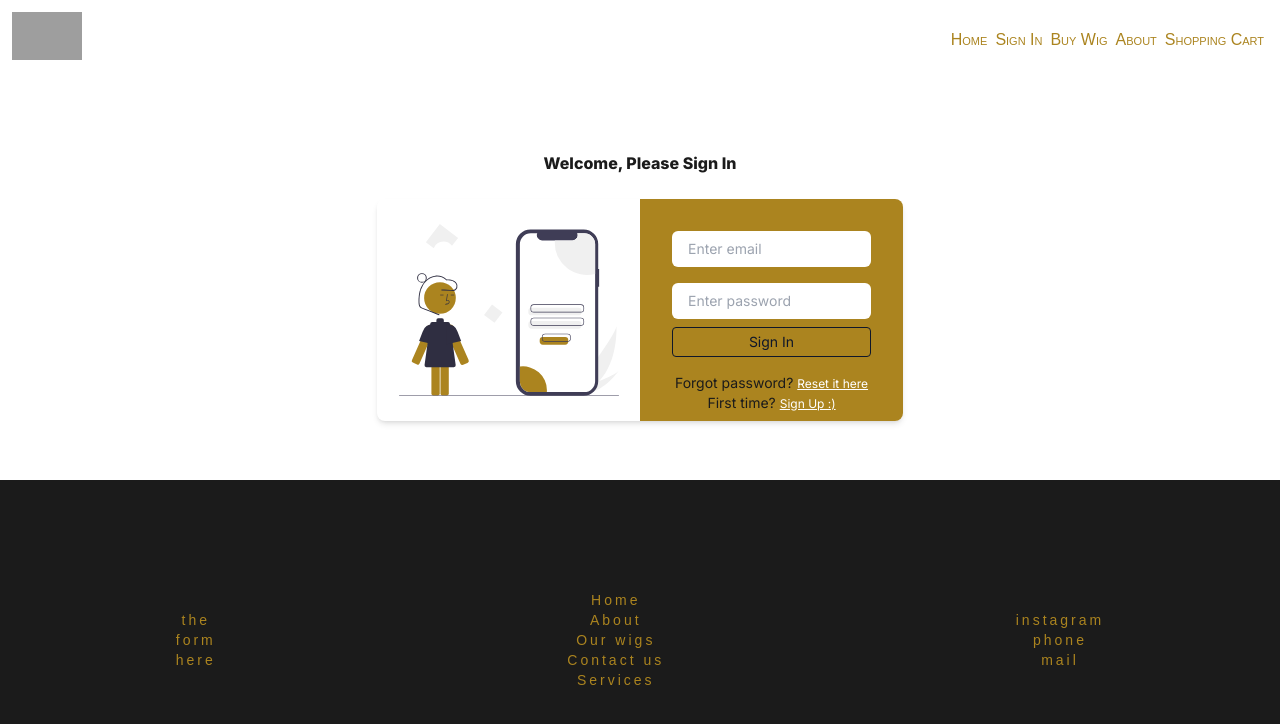
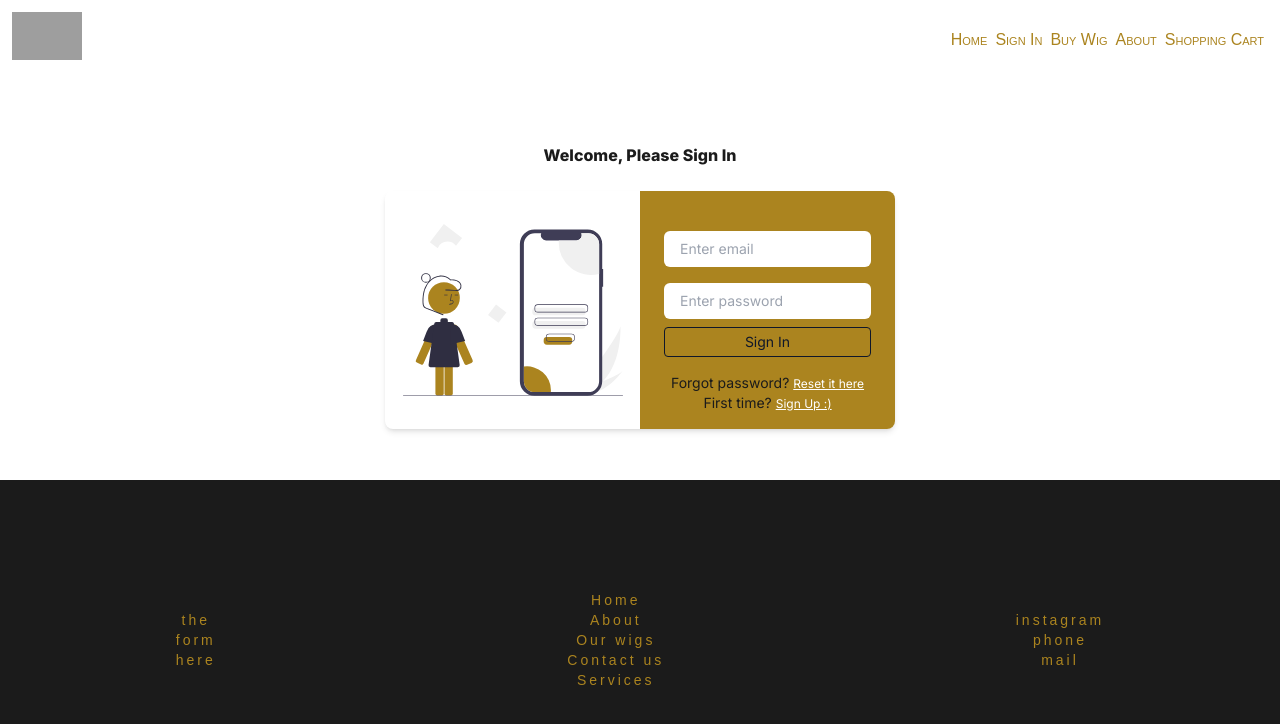
Before and after one commit to chee-zaram/wigit-webapp, a Next.js app in the folder assets/: page /signin in a window 1280 px wide. Shown: the top 724 px of the page. Built offline with nearby package versions, Linux system fonts and the light colour scheme; grey boxes are pictures that could not be loaded.

Commit message:
Fix: Fix signin form bug

```diff
--- a/assets/app/signin/components/SignInForm.tsx
+++ b/assets/app/signin/components/SignInForm.tsx
@@ -116,7 +116,7 @@ const signInForm = () => {
                     width={220}
                     height={300}/>
             </div>
-            <div className='bg-accent py-2 px-4 md:w-1/2'>
+            <div className='bg-accent py-4 px-2 md:w-1/2'>
                 <form onSubmit={ handleSignIn } className='flex flex-col gap-2 p-4  center max-w-max sm:max-w-l'>
                     <label htmlFor='email'></label>
                     <Input onChange={(event: React.ChangeEvent<HTMLInputElement>) => handleSetEmail(event)}
@@ -136,8 +136,8 @@ const signInForm = () => {
                     />
                     <Button type='submit' text='sign in' />
                 </form>
-                <p className='text-sm'>Forgot password? <button className='underline pointer text-light_bg text-xs hover:text-dark_bg' onClick={handleResetPassword}>Reset it here</button></p>
-                <p className='text-sm'>First time? <button className='underline pointer text-light_bg text-xs hover:text-dark_bg' onClick={pushToSignUp}>Sign Up :)</button></p>
+                <p className='text-sm px-2'>Forgot password? <button className='underline pointer text-light_bg text-xs hover:text-dark_bg' onClick={handleResetPassword}>Reset it here</button></p>
+                <p className='text-sm px-2'>First time? <button className='underline pointer text-light_bg text-xs hover:text-dark_bg' onClick={pushToSignUp}>Sign Up :)</button></p>
             </div>
             <ToastContainer />
         </section>
--- a/assets/app/signup/components/SignUpForm.tsx
+++ b/assets/app/signup/components/SignUpForm.tsx
@@ -91,7 +91,8 @@ const SignUpForm = () => {
                 width={220}
                 height={300}/>
         </div>
-        <form onSubmit={ handleSignUp } className='md:w-1/2 flex flex-col gap-2 p-4 bg-accent center max-w-max sm:max-w-l'>
+        <div className='bg-accent py-4 px-2 md:w-1/2'>
+            <form onSubmit={ handleSignUp } className='flex flex-col gap-2 p-4 center max-w-max sm:max-w-l'>
                 <label htmlFor='email'></label>
                 <Input onChange={(event: React.ChangeEvent<HTMLInputElement>) => handleSetEmail(event)}
                     type='text'
@@ -156,8 +157,9 @@ const SignUpForm = () => {
                     required={ true }
                 />
                 <Button type='submit' text='sign up' />
-            <p className='text-sm'>Already shopping with us? <button className='underline pointer text-light_bg text-xs hover:text-dark_bg' onClick={pushToSignIn}>sign in</button></p>
             </form>
+            <p className='text-sm px-3'>Already shopping with us? <button className='underline pointer text-light_bg text-xs hover:text-dark_bg' onClick={pushToSignIn}>sign in</button></p>
+        </div>
     </section>
     )
 };
```
Lines whose indentation alone changed are shown as unchanged.
